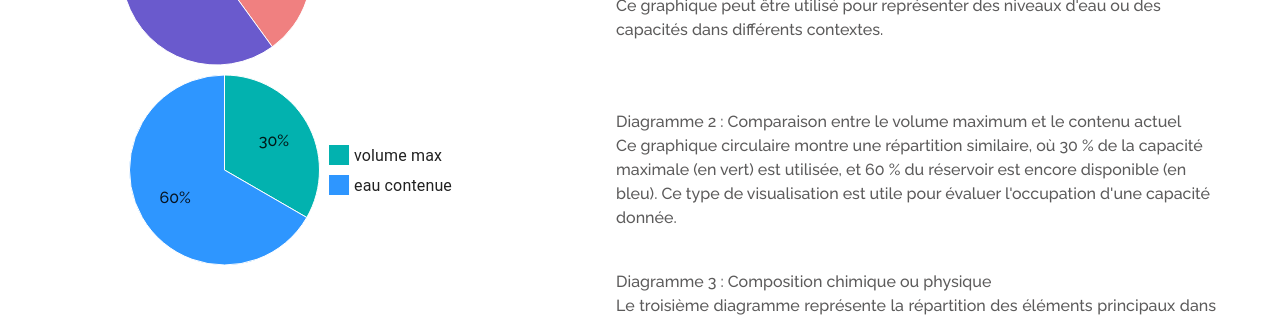
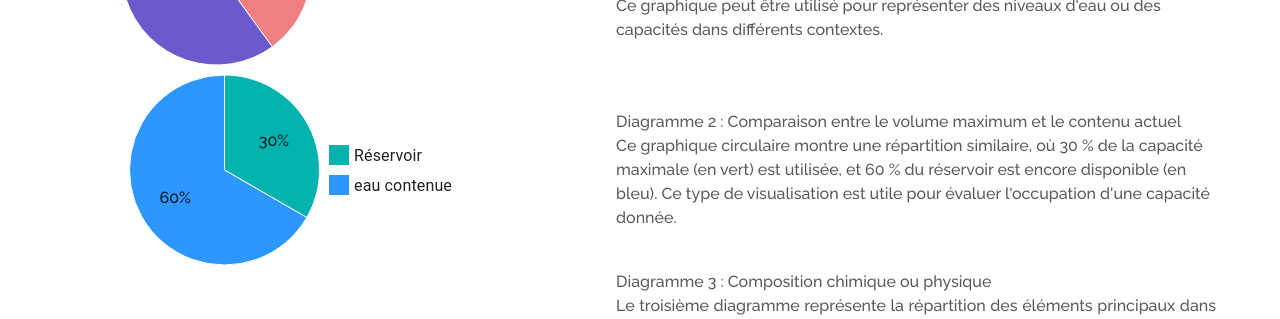
Before and after one commit to phanuel19/app, a React (Vite) app: page /datacharts in a window 1280 px wide. Shown: the part 745-1064 px from the top of the page. Built offline with nearby package versions, Linux system fonts and the light colour scheme; no server answers.

Commit message:
finalisation

```diff
--- a/src/components/About/About.jsx
+++ b/src/components/About/About.jsx
@@ -25,7 +25,7 @@ function About() {
                 </div>
             </div>
             <div id="parent">
-                <img src="../../../public/culture_du_riz.jpg" alt="" className="carousel-img" />
+                <img src="https://lh5.googleusercontent.com/proxy/Jzn0sbe2G26dJcrOQytwUJjk2mEkc_ZHhcMsEtprMerWA3DhrlN75EJGtd06YWydibgVWM15ikIGF23m8Zk4MI0XlTGvFOuBCDXv9kF02idJOdlyTXRwJoOR" alt="" className="carousel-img" />
                 <p> Cette image reflète la réalité quotidienne des riziculteurs ivoiriens,
                     mettant en lumière le travail acharné nécessaire pour nourrir les populations.
                     Cependant, des défis comme la gestion de l&apos;eau, l&apos;analyse des données et la planification agricole
--- a/src/components/DataCharts/Datacharts.jsx
+++ b/src/components/DataCharts/Datacharts.jsx
@@ -104,7 +104,7 @@ function Datacharts() {
                                     arcLabelMinAngle: 35,
                                     arcLabelRadius: "60%",
                                     data: [
-                                        { id: 0, value: 30, label: "volume max" },
+                                        { id: 0, value: 30, label: "Réservoir" },
                                         { id: 1, value: 60, label: "eau contenue" },
                                     ],
                                 },
--- a/src/components/Navbar/Navbar.jsx
+++ b/src/components/Navbar/Navbar.jsx
@@ -32,7 +32,7 @@ function Navbar() {
                 </li>
                 <li>
                     <GrAction />
-                    <Link to="/control-buttons">Actions</Link>
+                    <Link to="/controlButtons">Actions</Link>
                 </li>
             </ul>
 
```
